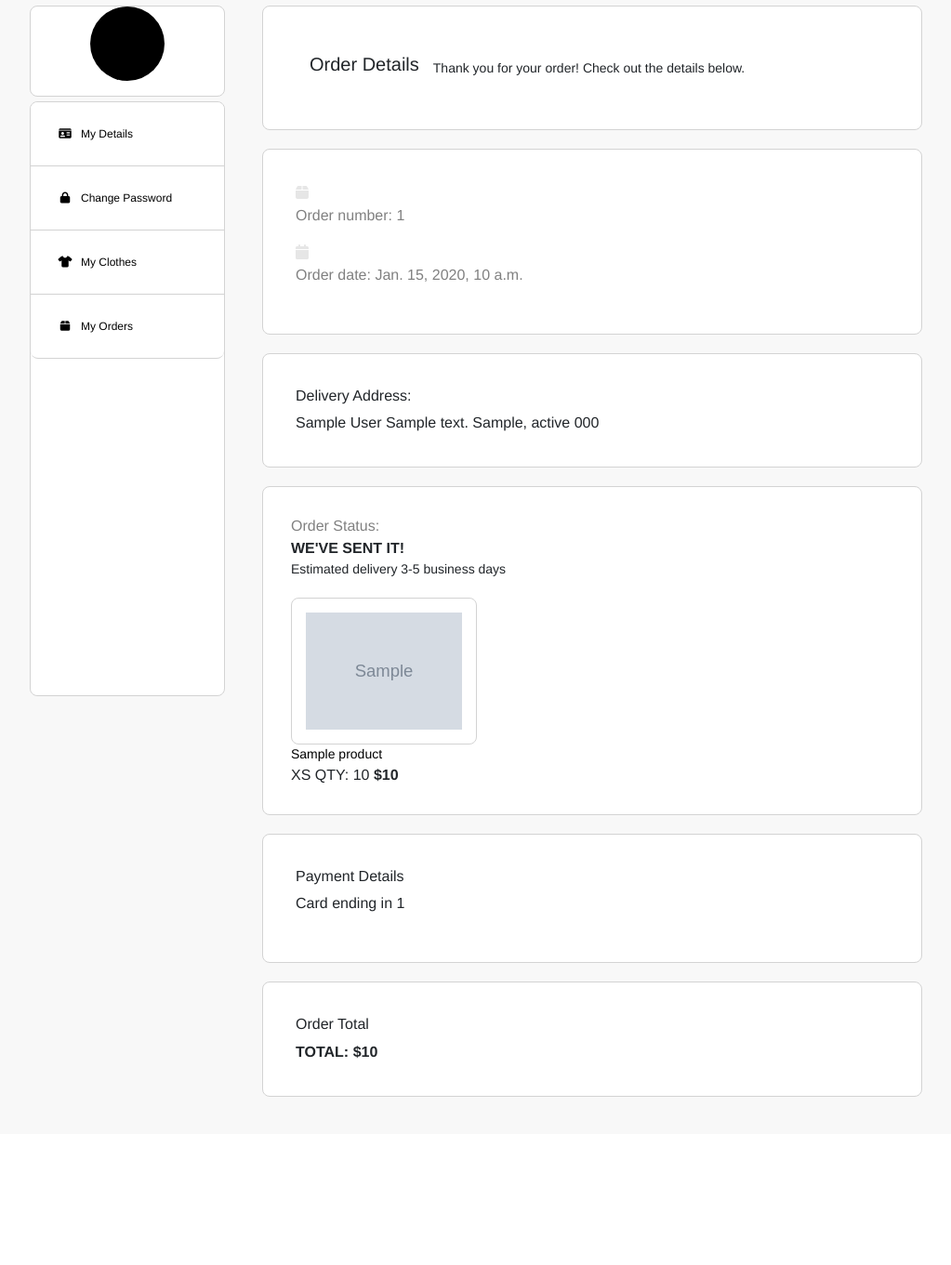
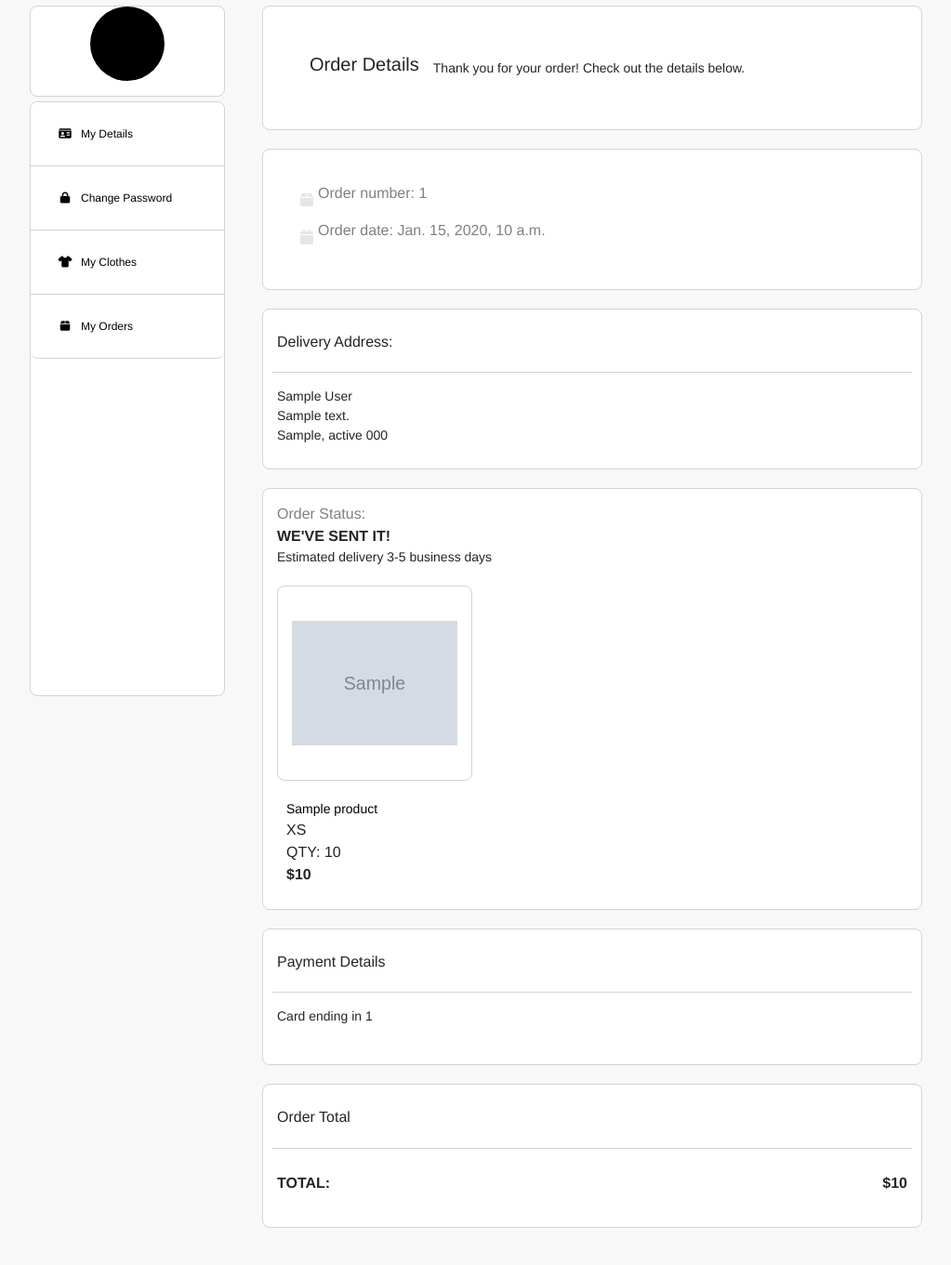
Before and after one commit to NickG35/Threadz, a Django app: page /orders/order_details/1 in a window 1280 px wide. Shown: the part 137-1498 px from the top of the page at 93% size, without its empty margins (128-1151 px from the left). Before the commit the page ends 1317 px from the top, so only its background shows below. Run offline with Django 5.2, Linux system fonts and the light colour scheme; tables that the repository leaves empty hold one stand-in row (values such as "Sample post"); grey boxes marked "Sample" are stand-in pictures; parts of the project's set-up code (start-up, migrations or seed data) failed here and were passed over; some libraries are stand-ins or nearby versions.

Commit message:
styled order summary tab containers and order images

```diff
--- a/users/static/users/styles.css
+++ b/users/static/users/styles.css
@@ -20,7 +20,6 @@ body{
     border-radius: 8px;
     padding: 5px;
     margin-bottom: 20px;
-    text-align: center;
     justify-self: center;
     width: 100%;
 }
@@ -40,7 +39,7 @@ body{
     padding: 10px 5px;
 }
 
-.right-align {
+.sub-price {
     text-align: right;
 }
 
@@ -52,6 +51,11 @@ body{
     width: 130px;
     height: 130px;
     object-position: center;
+}
+
+.product-card {
+    max-height: 80px;
+    border: 1px solid;
 }
 
 .graytext {
@@ -96,7 +100,6 @@ body{
 
 .name_box {
     max-width: 100%;
-    padding: 10px;
 }
 
 .product_name, #product_price {
@@ -106,9 +109,16 @@ body{
     display: block;
 }
 
+#subtotal {
+    width: 60px;
+}
+
 .image-box {
     width: 100%;
+    aspect-ratio: 1 / 1;
     overflow: hidden;
+    align-items:center;
+    justify-content: center;
     border-radius: 8px;
     padding: 15px;
     box-sizing: border-box;
@@ -116,10 +126,18 @@ body{
 }
 
 .product_image {
-    width: 100%;
+    max-width: 100%;
     height: 100%;
-    object-fit: cover;
+    object-fit: contain;
+    justify-self: center;
     display: block;
+}
+
+.product_info {
+    margin-top: 10px;
+    display: flex;
+    padding: 10px;
+    flex-direction: column;
 }
 
 .product_row {
@@ -133,7 +151,11 @@ body{
 }
 
 .orderSection {
-    padding: 30px;
+    padding: 15px;
+}
+
+#order-icon {
+    margin: 0px 5px;
 }
 
 .product_name {
@@ -243,8 +265,12 @@ body{
     padding: 20px;
 }
 
-.right-links, .detail-section {
+.right-links, .detail-section, .orderDetail {
     display: flex;
+}
+
+.orderDetail {
+    align-items: center;
 }
 
 .tab-detail {
@@ -270,6 +296,32 @@ body{
     display: flex;
     flex-direction: column;
     padding: 20px 0px;
+}
+
+.delivery-details {
+    display: flex;
+    flex-direction: column;
+    border-top: 1px solid lightgray;
+    text-align: left;
+    padding: 20px 0px;
+    font-size: 14px;
+}
+
+#padDetail {
+    padding: 15px 5px;
+}
+
+.spaced-between {
+    width: 100%;
+    display: flex;
+    justify-content: space-between;
+    font-size: 16px;
+    padding: 10px 0px;
+}
+
+#tabContainer {
+    text-align: left;
+    padding: 10px;
 }
 
 #top-details {
```
